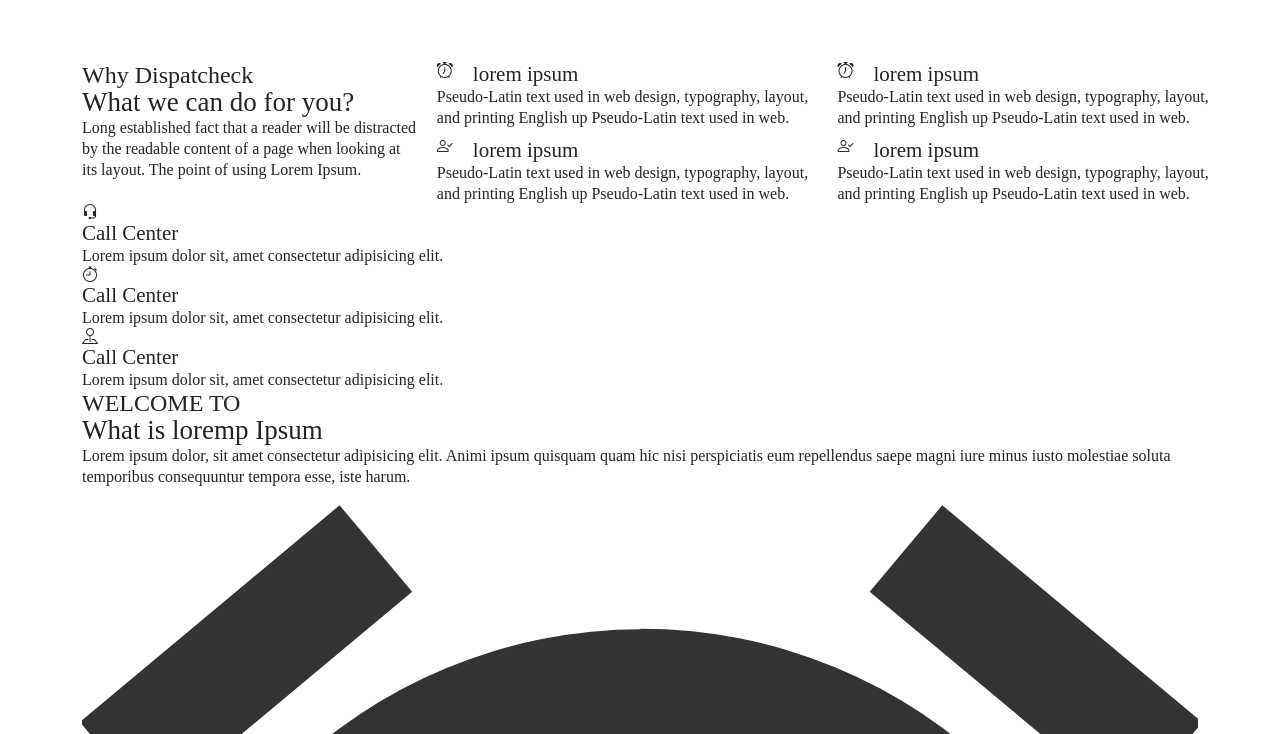
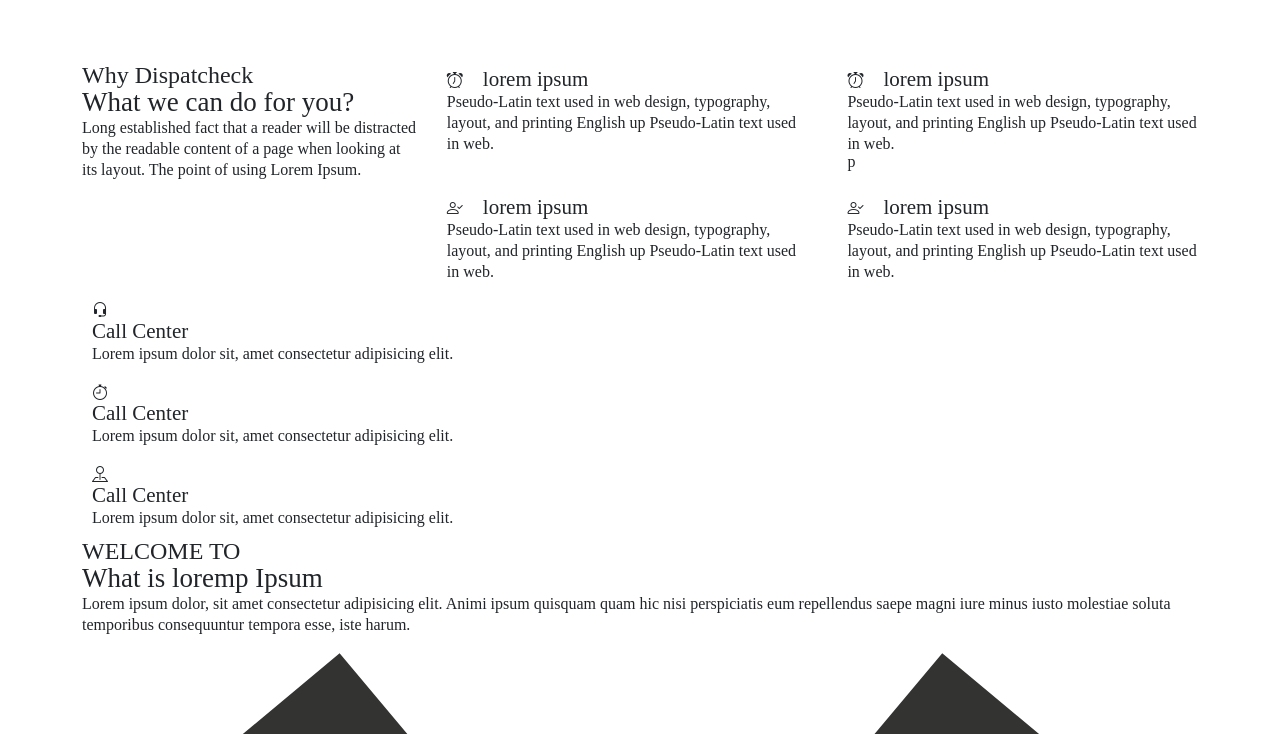
Before and after one commit to pocho82/Dispatchek, a plain HTML site: page index.html in a window 1280 px wide. Shown: the part 926-1660 px from the top of the page. Drawn offline with nearby package versions, Linux system fonts and the light colour scheme; files whose address does not match are found by name.

```diff
--- a/css/style.css
+++ b/css/style.css
@@ -125,6 +125,19 @@
     justify-content: flex-start;
 }
 
-.item__icon h5{
+.item{
+    transition-duration: .5s;
+    margin: 0 auto;
+    border-radius: 10px;
+    padding: 10px;
+}
+
+.item:hover{
+    background-color: blue;
+    color: white;
+}
+
+.lorem{
     margin-left: 20px;
+    margin-top: -5px;
 }
--- a/index.html
+++ b/index.html
@@ -5,7 +5,7 @@
     <meta charset="UTF-8">
     <meta http-equiv="X-UA-Compatible" content="IE=edge">
     <meta name="viewport" content="width=device-width, initial-scale=1.0">
-    <title>Document</title>
+    <title>Dispatcheck</title>
     <link href="https://cdn.jsdelivr.net/npm/bootstrap@5.1.3/dist/css/bootstrap.min.css" rel="stylesheet" integrity="sha384-1BmE4kWBq78iYhFldvKuhfTAU6auU8tT94WrHftjDbrCEXSU1oBoqyl2QvZ6jIW3" crossorigin="anonymous">
     <link rel="stylesheet" href="https://cdn.jsdelivr.net/npm/bootstrap-icons@1.7.2/font/bootstrap-icons.css">
     <link rel="stylesheet" href="./css/reset.css">
@@ -156,7 +156,7 @@
                     <div class="item">
                         <div class="item__icon">
                             <i class="bi-alarm"></i>
-                            <h5>lorem ipsum</h5>
+                            <h5 class="lorem">lorem ipsum</h5>
                         </div>
                         <div class="item__content">
                             <p>Pseudo-Latin text used in web design, typography, layout, and printing English up Pseudo-Latin text used in web.</p>
@@ -166,7 +166,18 @@
                     <div class="item">
                         <div class="item__icon">
                             <i class="bi-alarm"></i>
-                            <h5>lorem ipsum</h5>
+                            <h5 class="lorem">lorem ipsum</h5>
+                        </div>
+                        <div class="item__content">
+                            <p>Pseudo-Latin text used in web design, typography, layout, and printing English up Pseudo-Latin text used in web.</p>
+
+                        </div>p
+                    </div>
+
+                    <div class="item">
+                        <div class="item__icon">
+                            <i class="bi-person-check"></i>
+                            <h5 class="lorem">lorem ipsum</h5>
                         </div>
                         <div class="item__content">
                             <p>Pseudo-Latin text used in web design, typography, layout, and printing English up Pseudo-Latin text used in web.</p>
@@ -176,17 +187,7 @@
                     <div class="item">
                         <div class="item__icon">
                             <i class="bi-person-check"></i>
-                            <h5>lorem ipsum</h5>
-                        </div>
-                        <div class="item__content">
-                            <p>Pseudo-Latin text used in web design, typography, layout, and printing English up Pseudo-Latin text used in web.</p>
-                        </div>
-                    </div>
-
-                    <div class="item">
-                        <div class="item__icon">
-                            <i class="bi-person-check"></i>
-                            <h5>lorem ipsum</h5>
+                            <h5 class="lorem">lorem ipsum</h5>
                         </div>
                         <div class="item__content">
                             <p>Pseudo-Latin text used in web design, typography, layout, and printing English up Pseudo-Latin text used in web.</p>
```
